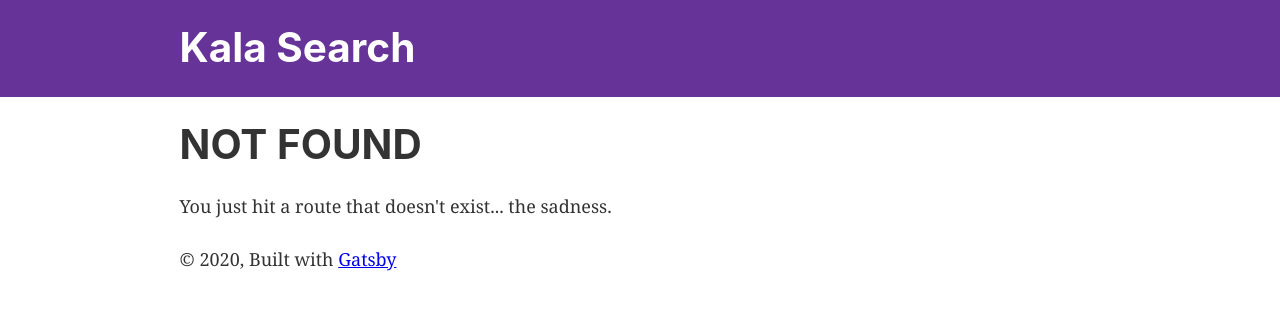
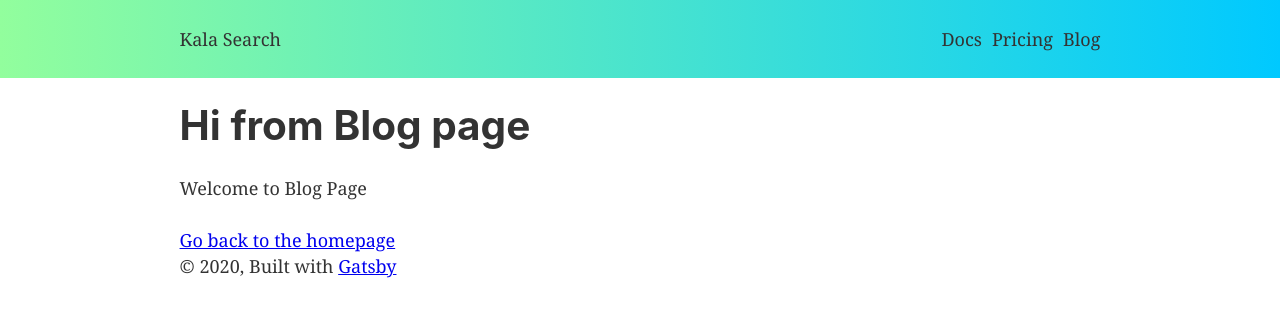
Before and after one commit to chrystal-lyu/kalasearch.com, a Gatsby site: page /blog in a window 1280 px wide. Before the commit this address had no page. Built offline with nearby package versions, Linux system fonts and the light colour scheme; Gatsby itself is replaced by a stand-in of ours.

Commit message:
setup routing and header

```diff
--- a/src/components/header.js
+++ b/src/components/header.js
@@ -1,34 +1,55 @@
 import { Link } from "gatsby"
 import PropTypes from "prop-types"
 import React from "react"
+import styled from "styled-components"
+
+const Wrapper = styled.header`
+  background: linear-gradient(to right, rgb(146, 254, 157) 0%, rgb(0, 201, 255) 100%);
+  margin-bottom: 1.45rem;
+`
+const Nav = styled.div`
+  margin: 0 auto;
+  max-width: 960px;
+  padding: 1.45rem 1.0875rem;
+  display: flex;
+  justify-content: space-between;
+`
+const NavItem = styled(Link)`
+  color: #333;
+  text-decoration: none;
+  transition: all .2s;
+
+  &:hover {
+    color: #666;
+  }
+`
+const NavLeft = styled.div`
+  display: flex;
+  justify-content: flex-start;
+`
+const NavRight = styled.div`
+  display: flex;
+  justify-content: flex-end;
+
+  a {
+    margin-left: 10px;
+  }
+`
+
 
 const Header = ({ siteTitle }) => (
-  <header
-    style={{
-      background: `rebeccapurple`,
-      marginBottom: `1.45rem`,
-    }}
-  >
-    <div
-      style={{
-        margin: `0 auto`,
-        maxWidth: 960,
-        padding: `1.45rem 1.0875rem`,
-      }}
-    >
-      <h1 style={{ margin: 0 }}>
-        <Link
-          to="/"
-          style={{
-            color: `white`,
-            textDecoration: `none`,
-          }}
-        >
-          {siteTitle}
-        </Link>
-      </h1>
-    </div>
-  </header>
+  <Wrapper>
+    <Nav>
+      <NavLeft>
+        <NavItem to="/">{siteTitle}</NavItem>
+      </NavLeft>
+      <NavRight>
+        <NavItem to="/docs">Docs</NavItem>
+        <NavItem to="/pricing">Pricing</NavItem>
+        <NavItem to="/blog">Blog</NavItem>
+      </NavRight>
+    </Nav>
+  </Wrapper>
 )
 
 Header.propTypes = {
--- /dev/null
+++ b/src/pages/blog.js
@@ -0,0 +1,16 @@
+import React from "react"
+import { Link } from "gatsby"
+
+import Layout from "../components/layout"
+import SEO from "../components/seo"
+
+const Blog = () => (
+  <Layout>
+    <SEO title="Blog" />
+    <h1>Hi from Blog page</h1>
+    <p>Welcome to Blog Page</p>
+    <Link to="/">Go back to the homepage</Link>
+  </Layout>
+)
+
+export default Blog;
--- /dev/null
+++ b/src/pages/docs.js
@@ -0,0 +1,16 @@
+import React from "react"
+import { Link } from "gatsby"
+
+import Layout from "../components/layout"
+import SEO from "../components/seo"
+
+const Docs = () => (
+  <Layout>
+    <SEO title="Documentation" />
+    <h1>Hi from Docs page</h1>
+    <p>Welcome to Docs Page</p>
+    <Link to="/">Go back to the homepage</Link>
+  </Layout>
+)
+
+export default Docs;
```
Also changed, not shown: src/pages/pricing.js (added, +16 -0 lines).
